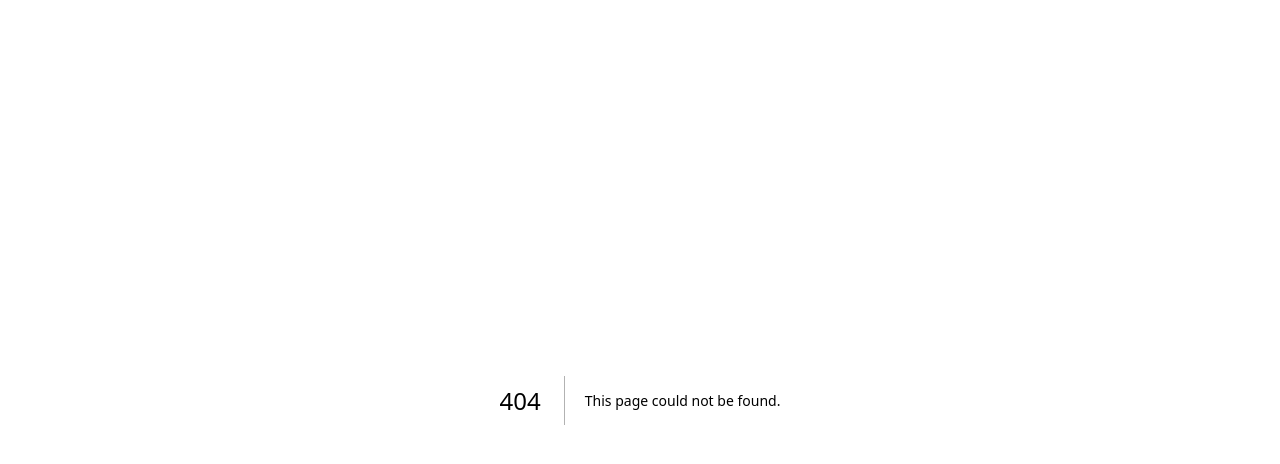
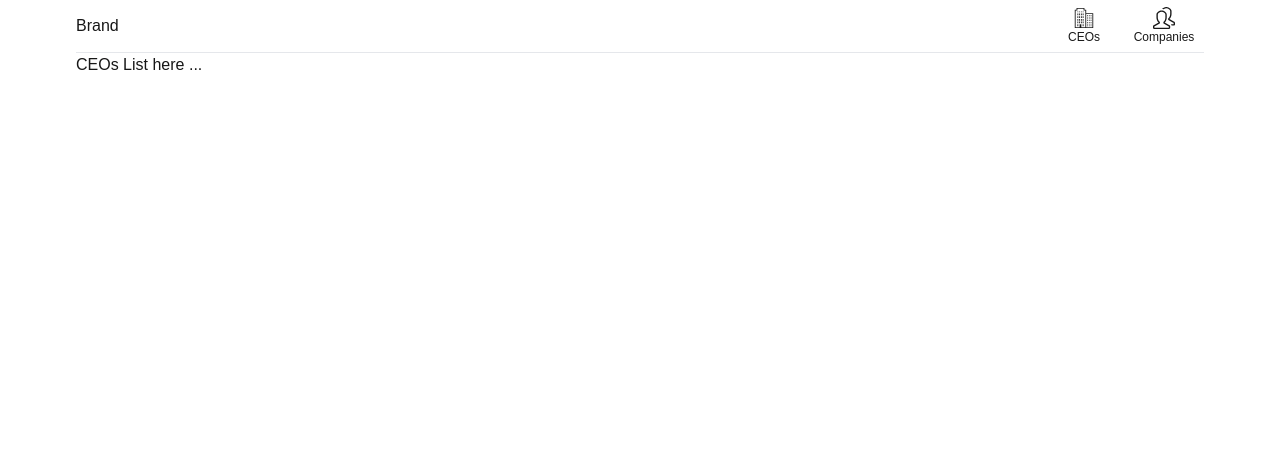
Before and after one commit to ronadabasha/companies-app-nextjs, a Next.js app: page /ceos in a window 1280 px wide. Before the commit this address had no page. Shown: the top 464 px of the page. Built offline with nearby package versions, Linux system fonts and the light colour scheme.

Commit message:
routing & header

```diff
--- /dev/null
+++ b/app/ceos/page.tsx
@@ -0,0 +1,3 @@
+export default function CEOs() {
+  return <div>CEOs List here ...</div>;
+}
--- /dev/null
+++ b/app/companies/page.tsx
@@ -0,0 +1,3 @@
+export default function Companies() {
+  return <div>Companies List here ...</div>;
+}
--- a/app/layout.tsx
+++ b/app/layout.tsx
@@ -1,6 +1,7 @@
 import type { Metadata } from "next";
 import localFont from "next/font/local";
 import "./globals.css";
+import Header from "@/components/Header";
 
 const geistSans = localFont({
   src: "./fonts/GeistVF.woff",
@@ -26,9 +27,11 @@ export default function RootLayout({
   return (
     <html lang="en">
       <body
-        className={`${geistSans.variable} ${geistMono.variable} antialiased`}
+        className={`${geistSans.variable} ${geistMono.variable} antialiased max-w-[1128px] mx-auto`}
       >
+        <Header />
         {children}
+        {/* <Footer /> */}
       </body>
     </html>
   );
--- /dev/null
+++ b/components/Header.tsx
@@ -0,0 +1,40 @@
+import Link from "next/link";
+import { Companies, People } from "./icons";
+
+const menuItems = [
+  {
+    label: "CEOs",
+    path: "/ceos",
+    icon: <Companies />,
+  },
+  {
+    label: "Companies",
+    path: "/companies",
+    icon: <People />,
+  },
+];
+
+export default function Header() {
+  return (
+    <header>
+      <nav className="flex justify-between items-center border-b border-[rgb(140 140 140 / .25)]">
+        <Link href="/">Brand</Link>
+        <ul className="flex items-center min-h-[52px]">
+          {menuItems.map((item) => {
+            return (
+              <li
+                key={item.label}
+                className="inline-block min-w-[80px] text-xs text-black opacity-90"
+              >
+                <Link href={item.path} className="flex flex-col items-center">
+                  <span>{item.icon}</span>
+                  <span>{item.label}</span>
+                </Link>
+              </li>
+            );
+          })}
+        </ul>
+      </nav>
+    </header>
+  );
+}
--- /dev/null
+++ b/components/icons/Companies.tsx
@@ -0,0 +1,20 @@
+export default function Companies() {
+  return (
+    <svg
+      fill="#000000"
+      viewBox="0 0 50 50"
+      xmlns="http://www.w3.org/2000/svg"
+      width={22}
+    >
+      <g id="SVGRepo_bgCarrier" strokeWidth="0"></g>
+      <g
+        id="SVGRepo_tracerCarrier"
+        strokeLinecap="round"
+        strokeLinejoin="round"
+      ></g>
+      <g id="SVGRepo_iconCarrier">
+        <path d="M8 2L8 6L4 6L4 48L46 48L46 14L30 14L30 6L26 6L26 2 Z M 10 4L24 4L24 8L28 8L28 46L19 46L19 39L15 39L15 46L6 46L6 8L10 8 Z M 10 10L10 12L12 12L12 10 Z M 14 10L14 12L16 12L16 10 Z M 18 10L18 12L20 12L20 10 Z M 22 10L22 12L24 12L24 10 Z M 10 15L10 19L12 19L12 15 Z M 14 15L14 19L16 19L16 15 Z M 18 15L18 19L20 19L20 15 Z M 22 15L22 19L24 19L24 15 Z M 30 16L44 16L44 46L30 46 Z M 32 18L32 20L34 20L34 18 Z M 36 18L36 20L38 20L38 18 Z M 40 18L40 20L42 20L42 18 Z M 10 21L10 25L12 25L12 21 Z M 14 21L14 25L16 25L16 21 Z M 18 21L18 25L20 25L20 21 Z M 22 21L22 25L24 25L24 21 Z M 32 22L32 24L34 24L34 22 Z M 36 22L36 24L38 24L38 22 Z M 40 22L40 24L42 24L42 22 Z M 32 26L32 28L34 28L34 26 Z M 36 26L36 28L38 28L38 26 Z M 40 26L40 28L42 28L42 26 Z M 10 27L10 31L12 31L12 27 Z M 14 27L14 31L16 31L16 27 Z M 18 27L18 31L20 31L20 27 Z M 22 27L22 31L24 31L24 27 Z M 32 30L32 32L34 32L34 30 Z M 36 30L36 32L38 32L38 30 Z M 40 30L40 32L42 32L42 30 Z M 10 33L10 37L12 37L12 33 Z M 14 33L14 37L16 37L16 33 Z M 18 33L18 37L20 37L20 33 Z M 22 33L22 37L24 37L24 33 Z M 32 34L32 36L34 36L34 34 Z M 36 34L36 36L38 36L38 34 Z M 40 34L40 36L42 36L42 34 Z M 32 38L32 40L34 40L34 38 Z M 36 38L36 40L38 40L38 38 Z M 40 38L40 40L42 40L42 38 Z M 10 39L10 44L12 44L12 39 Z M 22 39L22 44L24 44L24 39 Z M 32 42L32 44L34 44L34 42 Z M 36 42L36 44L38 44L38 42 Z M 40 42L40 44L42 44L42 42Z"></path>
+      </g>
+    </svg>
+  );
+}
--- /dev/null
+++ b/components/icons/People.tsx
@@ -0,0 +1,22 @@
+export default function People() {
+  return (
+    <svg
+      fill="#000000"
+      viewBox="0 0 32 32"
+      version="1.1"
+      xmlns="http://www.w3.org/2000/svg"
+      width={22}
+    >
+      <g id="SVGRepo_bgCarrier" strokeWidth="0"></g>
+      <g
+        id="SVGRepo_tracerCarrier"
+        strokeLinecap="round"
+        strokeLinejoin="round"
+      ></g>
+      <g id="SVGRepo_iconCarrier">
+        {" "}
+        <path d="M23.313 26.102l-6.296-3.488c2.34-1.841 2.976-5.459 2.976-7.488v-4.223c0-2.796-3.715-5.91-7.447-5.91-3.73 0-7.544 3.114-7.544 5.91v4.223c0 1.845 0.78 5.576 3.144 7.472l-6.458 3.503s-1.688 0.752-1.688 1.689v2.534c0 0.933 0.757 1.689 1.688 1.689h21.625c0.931 0 1.688-0.757 1.688-1.689v-2.534c0-0.994-1.689-1.689-1.689-1.689zM23.001 30.015h-21.001v-1.788c0.143-0.105 0.344-0.226 0.502-0.298 0.047-0.021 0.094-0.044 0.139-0.070l6.459-3.503c0.589-0.32 0.979-0.912 1.039-1.579s-0.219-1.32-0.741-1.739c-1.677-1.345-2.396-4.322-2.396-5.911v-4.223c0-1.437 2.708-3.91 5.544-3.91 2.889 0 5.447 2.44 5.447 3.91v4.223c0 1.566-0.486 4.557-2.212 5.915-0.528 0.416-0.813 1.070-0.757 1.739s0.446 1.267 1.035 1.589l6.296 3.488c0.055 0.030 0.126 0.063 0.184 0.089 0.148 0.063 0.329 0.167 0.462 0.259v1.809zM30.312 21.123l-6.39-3.488c2.34-1.841 3.070-5.459 3.070-7.488v-4.223c0-2.796-3.808-5.941-7.54-5.941-2.425 0-4.904 1.319-6.347 3.007 0.823 0.051 1.73 0.052 2.514 0.302 1.054-0.821 2.386-1.308 3.833-1.308 2.889 0 5.54 2.47 5.54 3.941v4.223c0 1.566-0.58 4.557-2.305 5.915-0.529 0.416-0.813 1.070-0.757 1.739 0.056 0.67 0.445 1.267 1.035 1.589l6.39 3.488c0.055 0.030 0.126 0.063 0.184 0.089 0.148 0.063 0.329 0.167 0.462 0.259v1.779h-4.037c0.61 0.46 0.794 1.118 1.031 2h3.319c0.931 0 1.688-0.757 1.688-1.689v-2.503c-0.001-0.995-1.689-1.691-1.689-1.691z"></path>{" "}
+      </g>
+    </svg>
+  );
+}
--- /dev/null
+++ b/components/icons/index.ts
@@ -0,0 +1,4 @@
+import Companies from "./Companies";
+import People from "./People";
+
+export{Companies, People}
--- /dev/null
+++ b/components/icons/page.tsx
@@ -0,0 +1,14 @@
+// "use client";
+
+export default function Home() {
+  // const router = useRouter();
+  // useEffect(() => {
+  //   //I did this redirection, becuase no time to create a home page
+  //   router.push("/ceos");
+  // }, [router]);
+  return (
+    <div className="items-center justify-items-center font-[family-name:var(--font-geist-sans)]">
+      <main className="flex flex-col"></main>
+    </div>
+  );
+}
```
